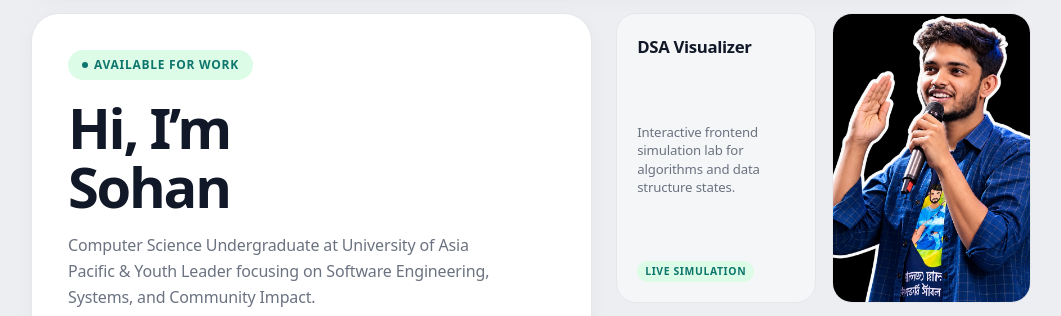
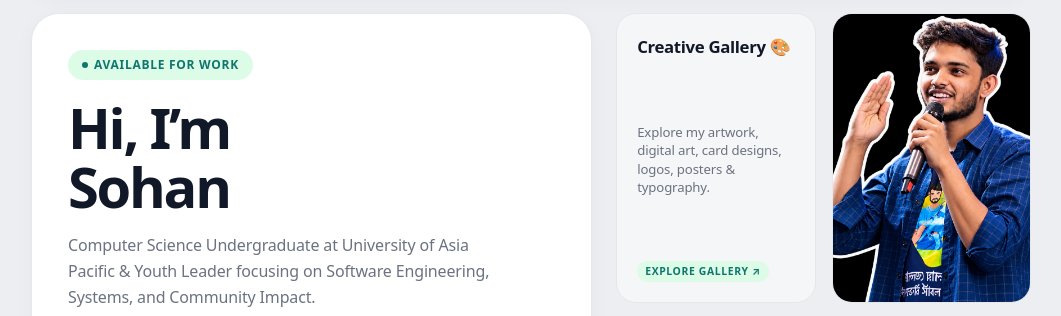
Before and after one commit to S0hanbd/Portfolio, a website: page index.html in a window 1280 px wide. Shown: the part 77-393 px from the top of the page, without its empty margins (109-1170 px from the left). Drawn offline with Linux system fonts and the light colour scheme.

Commit message:
Update hero subcard to Visit Creative Gallery clickable card redirecting to creative.html

```diff
--- a/index.html
+++ b/index.html
@@ -71,12 +71,12 @@
       <!-- Right Column Bento Grid -->
       <div class="hero-right-grid">
 
-        <!-- Teaser Subcard 1 -->
-        <div class="hero-subcard">
-          <h2 class="hero-subcard-title">DSA Visualizer</h2>
-          <p class="hero-subcard-desc">Interactive frontend simulation lab for algorithms and data structure states.</p>
-          <span class="badge-mint" style="font-size:0.65rem; padding:3px 8px; align-self:flex-start;">Live Simulation</span>
-        </div>
+        <!-- Creative Gallery Subcard 1 -->
+        <a href="creative.html" class="hero-subcard" style="text-decoration:none; color:inherit; cursor:pointer;">
+          <h2 class="hero-subcard-title">Creative Gallery 🎨</h2>
+          <p class="hero-subcard-desc">Explore my artwork, digital art, card designs, logos, posters &amp; typography.</p>
+          <span class="badge-mint" style="font-size:0.65rem; padding:3px 8px; align-self:flex-start;">Explore Gallery ↗</span>
+        </a>
 
         <!-- Avatar Photo Subcard 2 -->
         <div class="hero-avatar-card">
--- a/styles.css
+++ b/styles.css
@@ -332,6 +332,13 @@ body {
   flex-direction: column;
   justify-content: space-between;
   gap: 12px;
+  transition: var(--transition);
+}
+
+.hero-subcard:hover {
+  border-color: var(--border-strong);
+  transform: translateY(-2px);
+  box-shadow: var(--shadow-card);
 }
 
 .hero-subcard-title {
```
